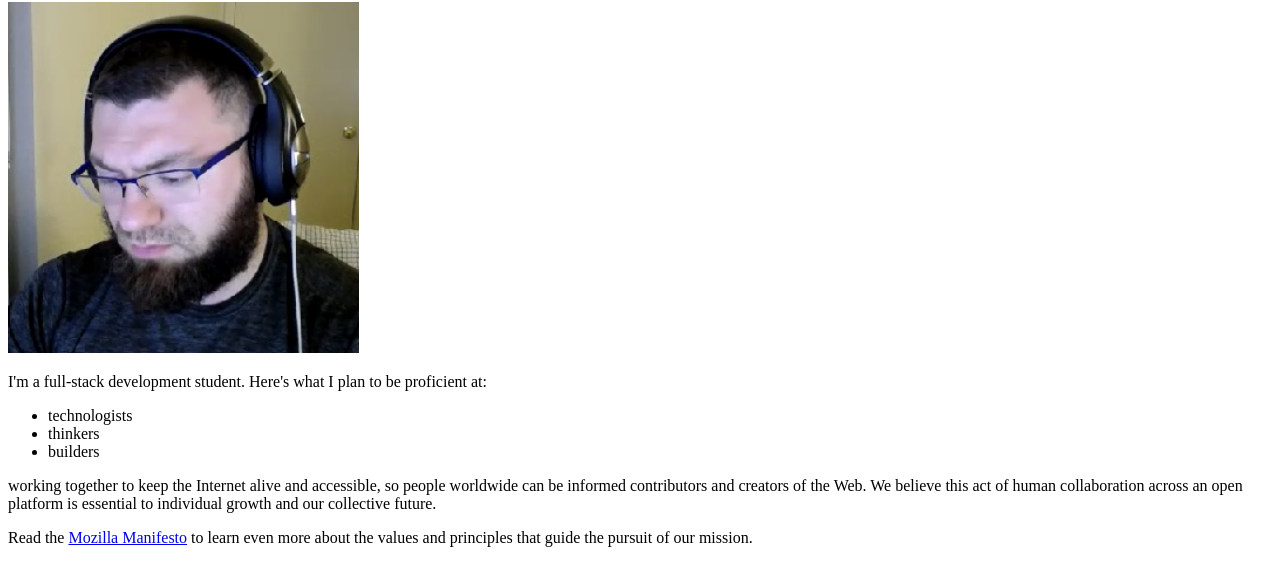
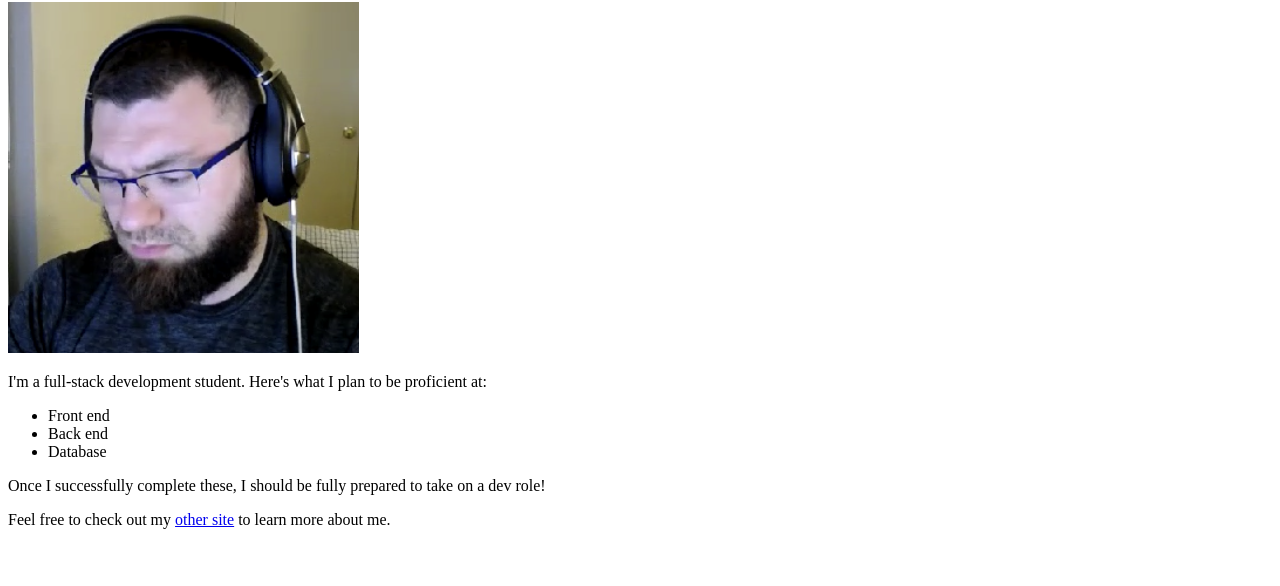
Before and after one commit to jodolski/fullstackopen, a plain HTML site: page part0/index.html in a window 1280 px wide. Shown: the part 78-664 px from the top of the page. Drawn offline with Linux system fonts and the light colour scheme.

Commit message:
Add part0 index.html

```diff
--- a/part0/index.html
+++ b/part0/index.html
@@ -10,14 +10,14 @@
 
     <p>I'm a full-stack development student. Here's what I plan to be proficient at:</p>
 
-    <ul> <!-- changed to list in the tutorial -->
-      <li>technologists</li>
-      <li>thinkers</li>
-      <li>builders</li>
+    <ul>
+      <li>Front end</li>
+      <li>Back end</li>
+      <li>Database</li>
     </ul>
 
-    <p>working together to keep the Internet alive and accessible, so people worldwide can be informed contributors and creators of the Web. We believe this act of human collaboration across an open platform is essential to individual growth and our collective future.</p>
+    <p>Once I successfully complete these, I should be fully prepared to take on a dev role!</p>
 
-    <p>Read the <a href="https://www.mozilla.org/en-US/about/manifesto/">Mozilla Manifesto</a> to learn even more about the values and principles that guide the pursuit of our mission.</p>
+    <p>Feel free to check out my <a href="https://jodolski.com">other site</a> to learn more about me.</p>
   </body>
 </html>
```
